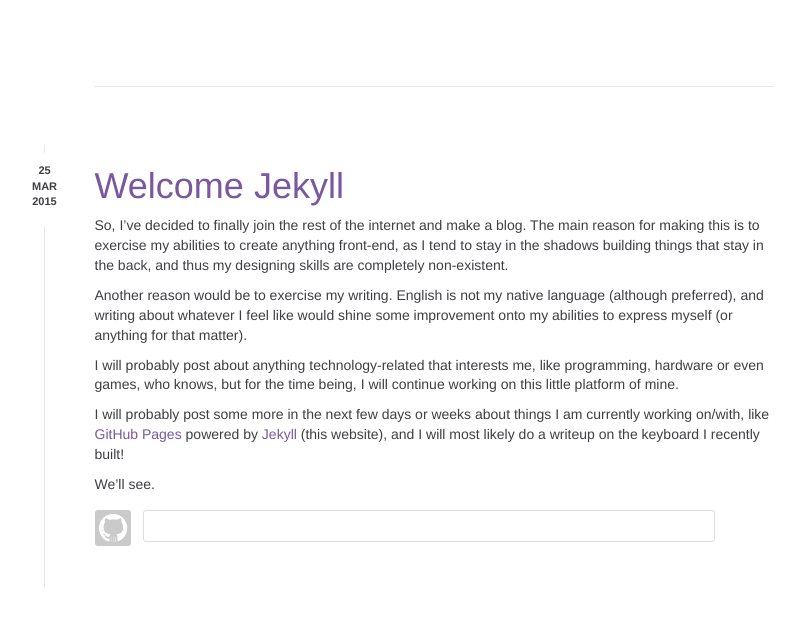
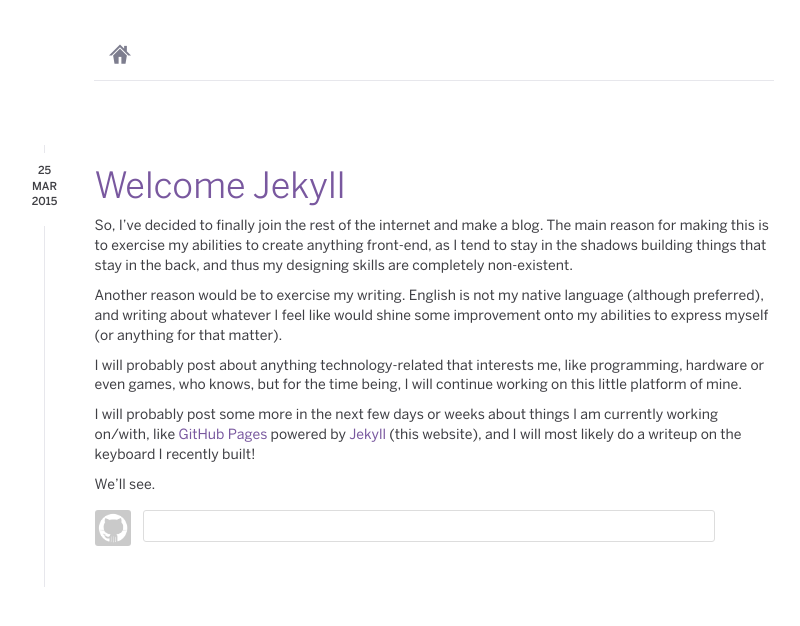
Before and after one commit to p3lim/p3lim.github.io, a Jekyll site: the page built from _posts/2015-03-25-welcome-jekyll.md, in a window 1280 px wide. Shown: the top 626 px of the page, without its empty margins (106-906 px from the left). Built offline with Jekyll 4.4.1, drawn with Linux system fonts in a browser that asks for light colours.

Commit message:
We also need to load the stylesheets

```diff
--- a/_includes/stylesheets.html
+++ b/_includes/stylesheets.html
@@ -1,3 +1,5 @@
+<link rel='stylesheet' href='/assets/css/fonts.css'>
+<link rel='stylesheet' href='/assets/css/octicons.css'>
 <link rel='stylesheet' href='/assets/css/base.css'>
 {% if page.nav-id == null %}
 <link rel='stylesheet' href='/assets/css/comments.css'>
```
